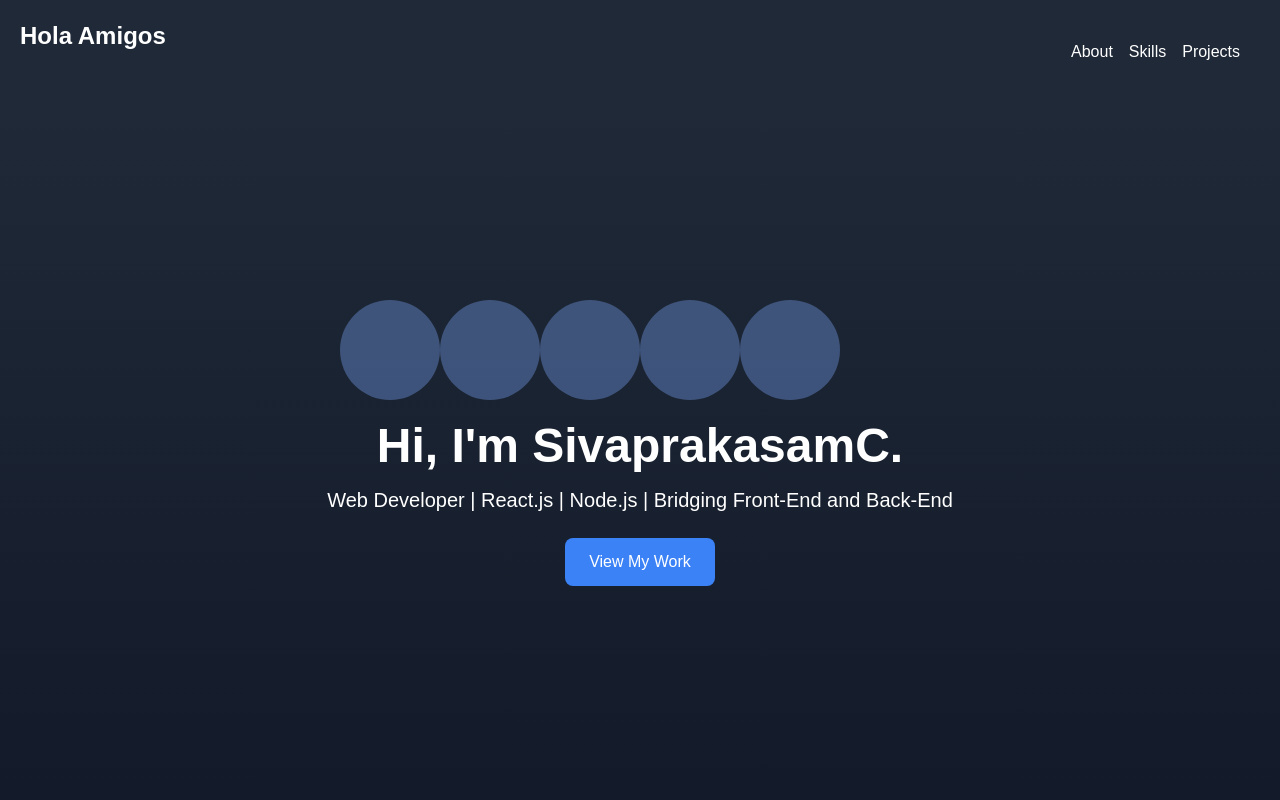
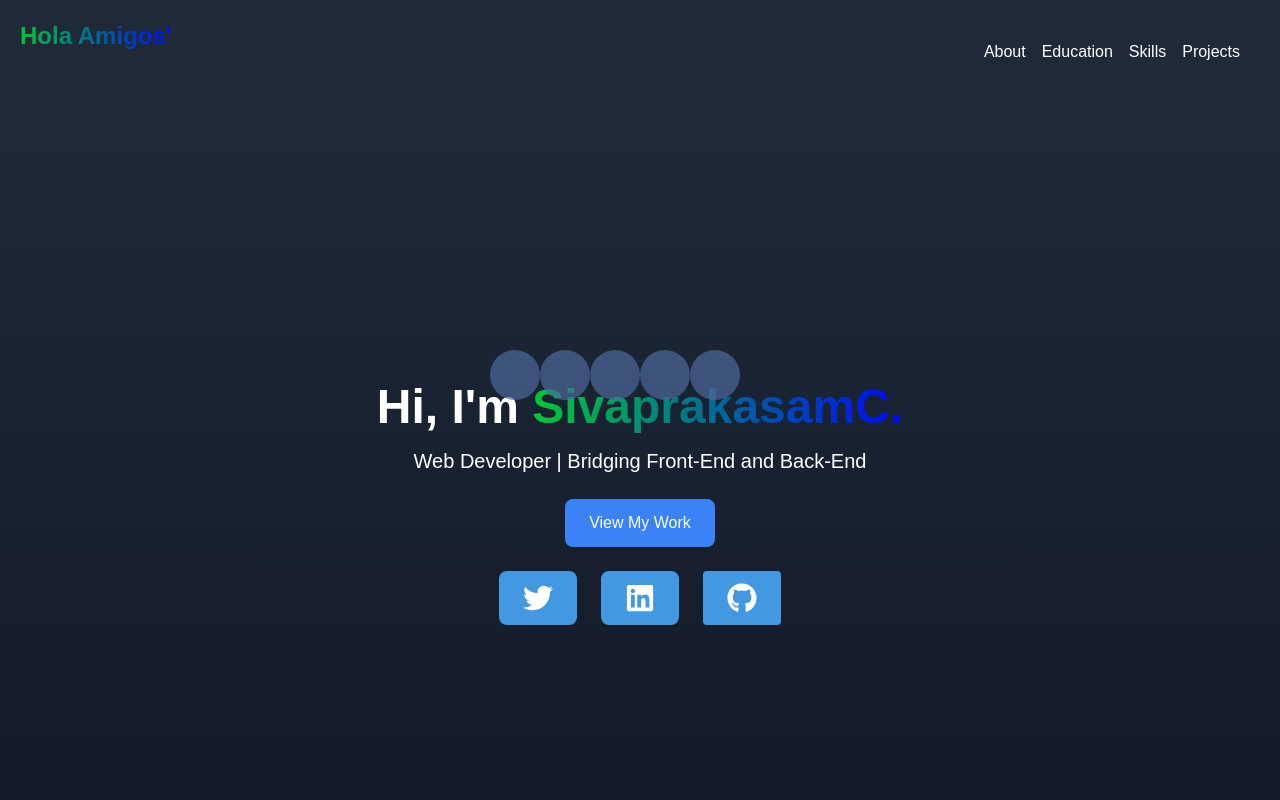
Before and after one commit to Sivaprakashjr15/my-portfolio, a React app: page / in a window 1280 px wide. Shown: the top 800 px of the page. Built offline with nearby package versions, Linux system fonts and the light colour scheme.

Commit message:
Updated the file with new changes

```diff
--- a/package.json
+++ b/package.json
@@ -3,11 +3,14 @@
   "version": "0.1.0",
   "private": true,
   "dependencies": {
+    "@heroicons/react": "^2.2.0",
     "cra-template": "1.2.0",
     "gsap": "^3.12.5",
     "react": "^19.0.0",
     "react-dom": "^19.0.0",
-    "react-scripts": "5.0.1"
+    "react-icons": "^5.4.0",
+    "react-scripts": "5.0.1",
+    "three": "^0.171.0"
   },
   "scripts": {
     "start": "react-scripts start",
--- a/src/InteractiveBackground.js
+++ b/src/InteractiveBackground.js
@@ -22,7 +22,7 @@ const InteractiveBackground = () => {
           y: distY,
           duration: 0.5,
           delay: index * 0.05,
-          ease: 'power3.out',
+          ease: 'power7.out',
         });
       });
     };
--- a/src/index.css
+++ b/src/index.css
@@ -85,18 +85,19 @@ section#about {
   color: #2d3748; /* Tailwind gray-800 */
 }
 
+section#education {
+  background-color: #edf2f7; /* Tailwind gray-100 */
+  color: #2d3748; /* Tailwind gray-800 */
+}
+
 section#skills {
-  background-color: #edf2f7; /* Tailwind gray-200 */
+  background-color: #f7fafc; /* Tailwind gray-200 */
 }
 
 section#projects {
-  background-color: #f7fafc; /* Tailwind gray-100 */
+  background-color: #edf2f7; /* Tailwind gray-100 */
 }
 
-section#contact {
-  background-color: #2d3748; /* Tailwind gray-800 */
-  color: white;
-}
 
 section h2 {
   font-size: 2rem;
@@ -232,9 +233,9 @@ form button:hover {
   }
 
   .circle {
-    position: all;
-    width: 100px;
-    height: 100px;
+    position: infinite;
+    width: 50px;
+    height: 50px;
     background-color: rgb(77, 104, 155);
     border-radius: 50%;
     opacity: 0.7;
@@ -242,6 +243,35 @@ form button:hover {
     transform: translate(-50%, -50%);
     transition: all 0.3s ease-out;
   }
+
+  .glow-text {
+    background: linear-gradient(
+      90deg,
+      rgba(255, 0, 0, 1),
+      rgba(0, 255, 0, 1),
+      rgba(0, 0, 255, 1),
+      rgba(255, 0, 0, 1)
+    );
+    background-size: 400% 400%;
+    -webkit-background-clip: text;
+    -webkit-text-fill-color: transparent;
+    animation: breathing-glow 8s linear infinite;
+    overflow-wrap: break-word;
+    text-rendering: optimizeLegibility;
+  }
+
+  @keyframes breathing-glow {
+    0% {
+      background-position: 0% 50%;
+    }
+    50% {
+      background-position: 100% 50%;
+    }
+    100% {
+      background-position: 0% 50%;
+    }
+  }
+
 
   @media (max-width: 768px) {
     .circle {
--- a/src/index.js
+++ b/src/index.js
@@ -2,13 +2,14 @@ import React from 'react';
 import ReactDOM from 'react-dom/client';
 import './index.css';
 import InteractiveBackground from './InteractiveBackground';
+import { FaTwitter, FaLinkedin, FaGithub } from 'react-icons/fa';
 
 // Navbar Component
 const Navbar = () => (
   <nav className="flex justify-between p-5 bg-gray-800 text-white">
-    <div className="text-2xl font-bold">Hola Amigos</div>
+    <div className="text-2xl font-bold"><span className="glow-text">Hola Amigos'</span></div>
     <div className="flex space-x-4">
-      {['About', 'Skills', 'Projects'].map((item) => (
+      {['About', 'Education', 'Skills', 'Projects'].map((item) => (
         <a
           key={item}
           href={`#${item.toLowerCase()}`}
@@ -24,9 +25,9 @@ const Navbar = () => (
 // Header Component
 const Header = () => (
   <header className="flex flex-col items-center justify-center h-screen bg-gradient-to-b from-gray-800 to-gray-900 text-white px-4 sm:px-8">
-    <h1 className="text-3xl sm:text-5xl font-bold mb-4">Hi, I'm SivaprakasamC.</h1>
+    <h1 className="text-3xl sm:text-5xl font-bold mb-4">Hi, I'm <span className="glow-text">SivaprakasamC.</span></h1>
     <p className="text-lg sm:text-xl mb-6">
-      Web Developer | React.js | Node.js | Bridging Front-End and Back-End
+      Web Developer | Bridging Front-End and Back-End
     </p>
     <a
       href="#projects"
@@ -34,6 +35,33 @@ const Header = () => (
     >
       View My Work
     </a>
+    {/* Social Media Icons */}
+    <div className="flex space-x-6 mt-6">
+      <a
+        href="https://twitter.com/SivaprakashTwt"
+        target="_blank"
+        rel="noopener noreferrer"
+        className="text-black-400 rounded-lg hover:text-blue-500"
+      >
+        <FaTwitter size={30} />
+      </a>
+      <a
+        href="https://linkedin.com/in/sivaprakasam-civashankar"
+        target="_blank"
+        rel="noopener noreferrer"
+        className="text-black-400 rounded-lg hover:text-blue-500"
+      >
+        <FaLinkedin size={30} />
+      </a>
+      <a
+        href="https://github.com/sivaprakashjr15"
+        target="_blank"
+        rel="noopener noreferrer"
+        className="text-black-400 rounded hover:text-blue-500"
+      >
+        <FaGithub size={30} />
+      </a>
+    </div>
   </header>
 );
 
@@ -45,6 +73,16 @@ const About = () => (
     <p>- 🛠️ Experienced in building decentralized applications using Solidity and React.</p>
     <p>- 🌱 Constantly learning and enhancing my knowledge in Web3 technologies.</p>
     <p>- 🔭 Actively seeking opportunities in entry-level roles where I can contribute and grow in team-oriented environments.</p>
+  </section>
+);
+
+// Education Component
+const Education = () => (
+  <section id="education" className="p-10 bg-gray-100 text-gray-800">
+    <h2 className="text-3xl font-bold mb-4">Education</h2>
+    <p> 🎓 B.E. in Computer Science and Engineering.</p>
+    <p> 📖 Sri Krishna College of Technology</p>
+    <p> 📍 Coimbatore, Tamil Nadu, India</p>
   </section>
 );
 
@@ -88,7 +126,7 @@ const Projects = ({ projects }) => (
 // Footer Component
 const Footer = () => (
   <footer className="p-4 bg-gray-900 text-gray-400 text-center">
-    © 2024 Sjr15. All rights reserved.
+    <p>© 2024 Sjr15. All rights reserved.</p>
   </footer>
 );
 
@@ -115,6 +153,7 @@ const App = () => {
       <Navbar />
       <Header />
       <About />
+      <Education />
       <Skills skills={skills} />
       <Projects projects={projects} />
       <Footer />
```
Also changed, not shown: 1 other file.
